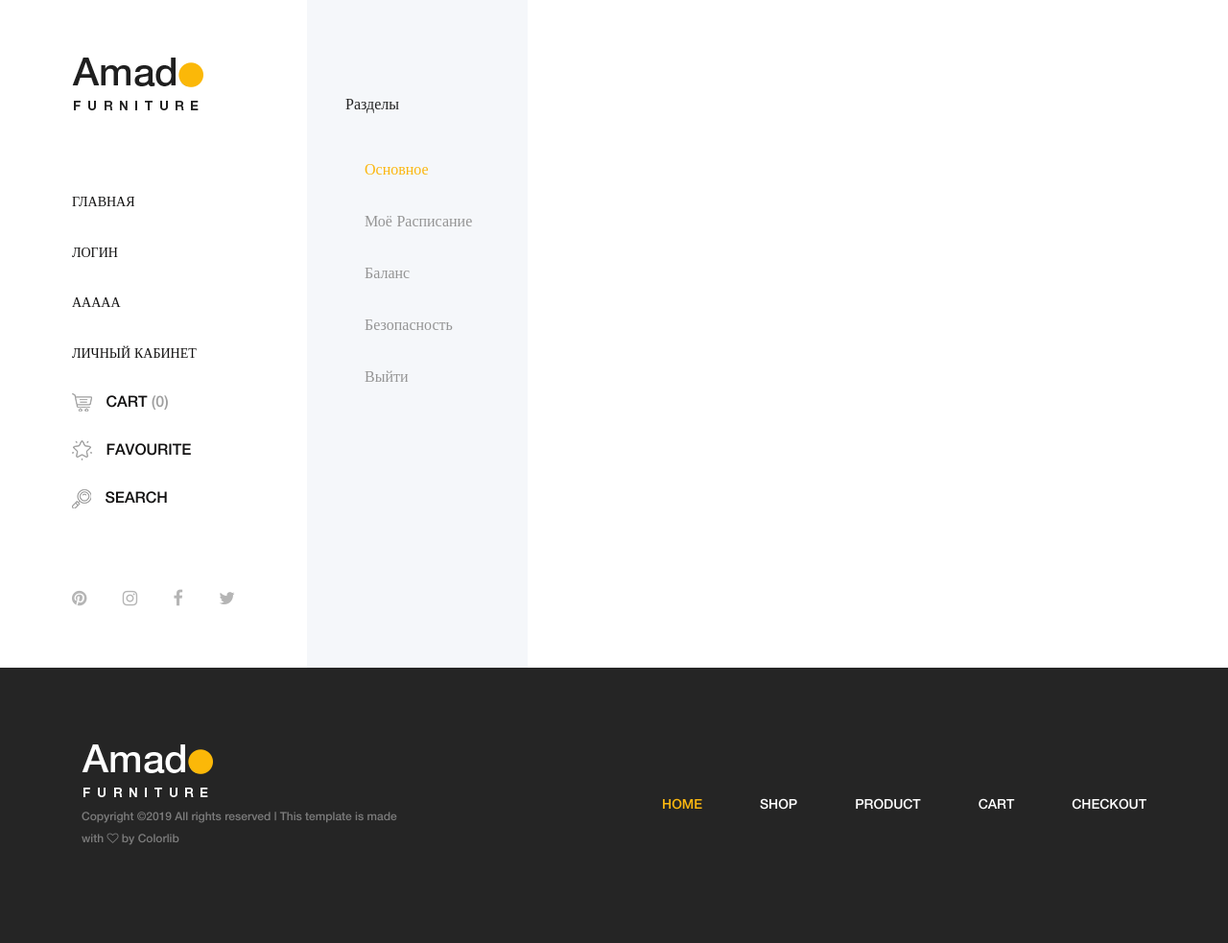
After one commit to ded-inside/event_shop, a Flask app: page /dbg/profile in a window 1280 px wide. The commit adds this page. Shown: the whole page at 96% size. Run offline with Flask 2, Linux system fonts and the light colour scheme; some libraries are stand-ins or nearby versions.

Commit message:
Profile: init

```diff
--- a/app/routes.py
+++ b/app/routes.py
@@ -96,14 +96,7 @@ def add_event():
 @app.route("/user/<username>")
 def user_page(username: str):
     user = User.query.filter_by(username=username).first_or_404()
-    return f'''
-    <html>
-    <body>
-    <p>{user.full_name()}</p>
-    <img src="{user.profile_pic_url()}" alt="Smiley face" height="42" width="42">
-    </body>
-    </html>
-    '''
+    return render_template('profile.html', active='prof')
 
 
 @app.route('/upload_file', methods=['GET', 'POST'])
@@ -135,8 +128,15 @@ def upload_file():
     '''
 
 
-@app.route('/')
+@app.route('/', endpoint='index_clr')
 @app.route("/index")
 def index():
-    events = Event.query.order_by(Event.time_edited).all()
-    return render_template("index.html", events=events)
+    users = User.query.all()
+    return render_template("index.html", active='main', users=users)
+
+
+@app.route('/dbg/profile')
+def dbg_profile():
+	user = {'username': 'Alice'
+	}
+	return render_template('profile.html', user=user)
--- a/app/templates/base.html
+++ b/app/templates/base.html
@@ -48,11 +48,11 @@
 			<!-- Amado Nav -->
 			<nav class="amado-nav">
 				<ul>
-					<li class="active"><a href="{{ url_for('index') }}">Home</a></li>
-					<li><a href="shop.html">Shop</a></li>
-					<li><a href="product-details.html">Product</a></li>
-					<li><a href="cart.html">Cart</a></li>
-					<li><a href="checkout.html">Checkout</a></li>
+					<li {% if active == 'main' %} class="active" {% endif %}><a href="{{ url_for('index') }}">Главная</a></li>
+					<li {% if active == 'login' %} class="active" {% endif %}><a href="#">Логин</a></li>
+					<li {% if active == 'aaaaa' %} class="active" {% endif %}><a href="#">ААААА</a></li>
+					<!-- TODO -->
+					<li {% if active == 'prof' %} class="active" {% endif %}><a href="{{ url_for('user_page', username='Alice') }}">Личный кабинет</a></li>
 				</ul>
 			</nav>
 			<!-- Button Group -->
--- a/app/templates/index.html
+++ b/app/templates/index.html
@@ -5,8 +5,8 @@
 {% block title %}Клуб занятых людей{% endblock %}
 
 {% block content %}
-	<div class="products-catagories-area clearfix">
-		<div class="amado-pro-catagory clearfix">
+	<div class="products-catagories-area">
+		<div class="amado-pro-catagory">
 			{% for user in users %}
 				{{ macro.card_man(user) }}
 			{% else %}
--- a/app/templates/macro.html
+++ b/app/templates/macro.html
@@ -1,6 +1,6 @@
 {% macro card_man(user) %}
     <div class="card-man">
-        <a href="{{ user.profile }}">
+        <a href="{{ url_for('user_page', username=user.username) }}">
             <img src="{{ user.profile_pic_url() }}" alt="">
             <div class="hover-content">
                 <div class="line"></div>
--- /dev/null
+++ b/app/templates/profile.html
@@ -0,0 +1,87 @@
+{% import 'macro.html' as html %}
+
+{% extends 'base.html' %}
+
+{% block title %}Личный кабинет{% endblock %}
+
+{% block content %}
+<!-- ##### Main Content Wrapper Start ##### -->
+<div class="shop_sidebar_area">
+
+    <div class="widget catagory mb-50">
+        <!-- Widget Title -->
+        <h6 class="widget-title mb-30">Разделы</h6>
+
+        <!--  Catagories  -->
+        <div class="catagories-menu">
+            <ul>
+                <li class="active"><a href="#">Основное</a></li>
+                <li><a href="#">Моё расписание</a></li>
+                <li><a href="#">Баланс</a></li>
+                <li><a href="#">Безопасность</a></li>
+                <li><a href="#">Выйти</a></li>
+            </ul>
+        </div>
+    </div>
+
+    <!-- <div class="widget brands mb-50">
+        <h6 class="widget-title mb-30">Brands</h6>
+
+        <div class="widget-desc">
+            <div class="form-check">
+                <input class="form-check-input" type="checkbox" value="" id="amado">
+                <label class="form-check-label" for="amado">Amado</label>
+            </div>
+            <div class="form-check">
+                <input class="form-check-input" type="checkbox" value="" id="ikea">
+                <label class="form-check-label" for="ikea">Ikea</label>
+            </div>
+            <div class="form-check">
+                <input class="form-check-input" type="checkbox" value="" id="furniture">
+                <label class="form-check-label" for="furniture">Furniture Inc</label>
+            </div>
+            <div class="form-check">
+                <input class="form-check-input" type="checkbox" value="" id="factory">
+                <label class="form-check-label" for="factory">The factory</label>
+            </div>
+            <div class="form-check">
+                <input class="form-check-input" type="checkbox" value="" id="artdeco">
+                <label class="form-check-label" for="artdeco">Artdeco</label>
+            </div>
+        </div>
+    </div>
+
+    <div class="widget color mb-50">
+        <h6 class="widget-title mb-30">Color</h6>
+
+        <div class="widget-desc">
+            <ul class="d-flex">
+                <li><a href="#" class="color1"></a></li>
+                <li><a href="#" class="color2"></a></li>
+                <li><a href="#" class="color3"></a></li>
+                <li><a href="#" class="color4"></a></li>
+                <li><a href="#" class="color5"></a></li>
+                <li><a href="#" class="color6"></a></li>
+                <li><a href="#" class="color7"></a></li>
+                <li><a href="#" class="color8"></a></li>
+            </ul>
+        </div>
+    </div>
+
+    <div class="widget price mb-50">
+        <h6 class="widget-title mb-30">Price</h6>
+
+        <div class="widget-desc">
+            <div class="slider-range">
+                <div data-min="10" data-max="1000" data-unit="$" class="slider-range-price ui-slider ui-slider-horizontal ui-widget ui-widget-content ui-corner-all" data-value-min="10" data-value-max="1000" data-label-result="">
+                    <div class="ui-slider-range ui-widget-header ui-corner-all"></div>
+                    <span class="ui-slider-handle ui-state-default ui-corner-all" tabindex="0"></span>
+                    <span class="ui-slider-handle ui-state-default ui-corner-all" tabindex="0"></span>
+                </div>
+                <div class="range-price">$10 - $1000</div>
+            </div>
+        </div>
+    </div> -->
+</div>
+<!-- ##### Main Content Wrapper End ##### -->
+{% endblock %}
```
